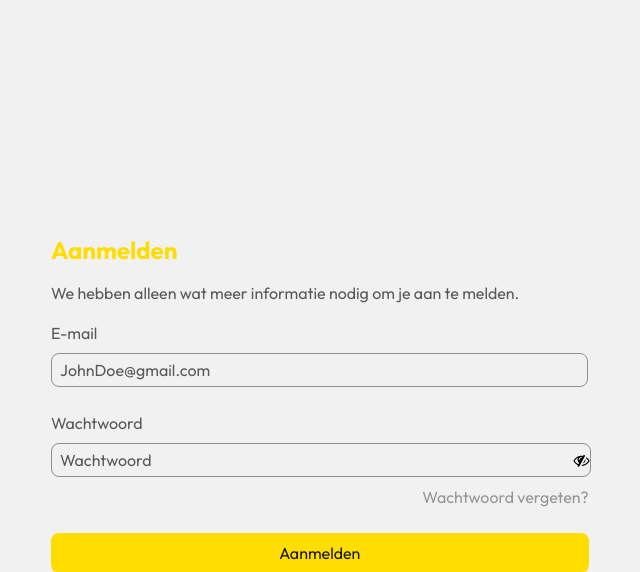
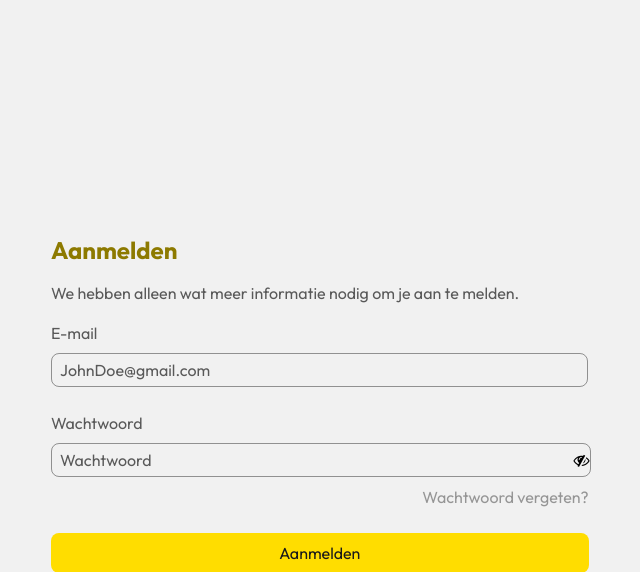
Before and after one commit to Stijn-Houwelijckx/LittleSun, a PHP site: page /login.php in a window 1280 px wide. Shown: the top 572 px of the page, without its empty margins (149-789 px from the left). Run offline with PHP 8.4, Linux system fonts and the light colour scheme; a stand-in replaces the project's code that opens the database connection; some web fonts are replaced.

Commit message:
Changed color of headers

```diff
--- a/css/style.css
+++ b/css/style.css
@@ -33,7 +33,7 @@ body {
 h1 {
   font-family: "Outfit", sans-serif;
   font-size: 24px;
-  color: var(--yellow);
+  color: var(--darkYellow);
   margin: 0;
   padding: 0;
 }
```
